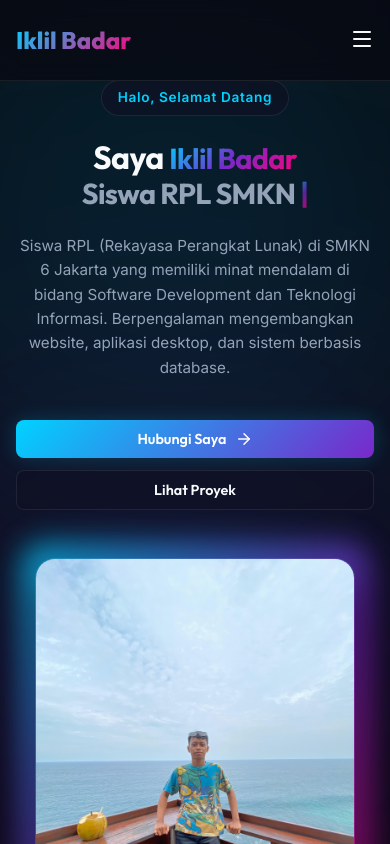
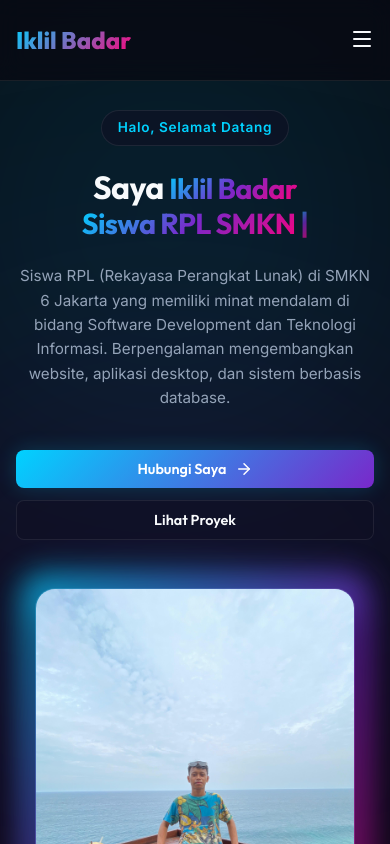
Before and after one commit to adayy-iklil/porto, a React (Vite) app: page / in a window 390 px wide. Shown: the top 844 px of the page. Built offline with nearby package versions, Linux system fonts and the light colour scheme.

Commit message:
feat: implement base styles and create hero and contact components

```diff
--- a/src/components/Contact.jsx
+++ b/src/components/Contact.jsx
@@ -38,6 +38,26 @@ const LinkedinIcon = ({ size = 24, className }) => (
   </svg>
 );
 
+const InstagramIcon = ({ size = 24, className }) => (
+  <svg
+    xmlns="http://www.w3.org/2000/svg"
+    width={size}
+    height={size}
+    viewBox="0 0 24 24"
+    fill="none"
+    stroke="currentColor"
+    strokeWidth="2"
+    strokeLinecap="round"
+    strokeLinejoin="round"
+    className={className}
+  >
+    <rect width="20" height="20" x="2" y="2" rx="5" ry="5" />
+    <path d="M16 11.37A4 4 0 1 1 12.63 8 4 4 0 0 1 16 11.37z" />
+    <line x1="17.5" x2="17.51" y1="6.5" y2="6.5" />
+  </svg>
+);
+
+
 
 export default function Contact() {
   const [formData, setFormData] = useState({
@@ -57,14 +77,35 @@ export default function Contact() {
   const handleSubmit = (e) => {
     e.preventDefault();
     setIsSubmitting(true);
-    // Simulate submission
-    setTimeout(() => {
+
+    fetch("https://formsubmit.co/ajax/iklilbadar.dev@gmail.com", {
+      method: "POST",
+      headers: {
+        'Content-Type': 'application/json',
+        'Accept': 'application/json'
+      },
+      body: JSON.stringify({
+        Nama: formData.name,
+        Email: formData.email,
+        Subjek: formData.subject,
+        Pesan: formData.message
+      })
+    })
+    .then(response => {
+      if (response.ok) {
+        setIsSubmitted(true);
+        setFormData({ name: '', email: '', subject: '', message: '' });
+        setTimeout(() => setIsSubmitted(false), 5000);
+      } else {
+        alert("Maaf, terjadi kesalahan saat mengirim pesan. Silakan coba lagi.");
+      }
+    })
+    .catch(error => {
+      alert("Terjadi kesalahan jaringan. Silakan periksa koneksi Anda.");
+    })
+    .finally(() => {
       setIsSubmitting(false);
-      setIsSubmitted(true);
-      setFormData({ name: '', email: '', subject: '', message: '' });
-      // Reset success message after 5 seconds
-      setTimeout(() => setIsSubmitted(false), 5000);
-    }, 1200);
+    });
   };
 
   return (
@@ -98,7 +139,7 @@ export default function Contact() {
               </div>
               <div className="contact-item-details">
                 <h4>Telepon / WhatsApp</h4>
-                <p>+62 812-3456-7890</p>
+                <p>+62 877-8239-0705</p>
               </div>
             </div>
 
@@ -108,21 +149,21 @@ export default function Contact() {
               </div>
               <div className="contact-item-details">
                 <h4>Lokasi</h4>
-                <p>SMKN 6 Jakarta, Kebayoran Baru, Jakarta Selatan</p>
+                <p>Pancoran, Jakarta Selatan</p>
               </div>
             </div>
 
             <div className="social-links-container" style={{ marginTop: '1rem' }}>
               <h4>Ikuti Saya</h4>
               <div className="social-links">
-                <a href="#" className="social-btn" aria-label="Github" onClick={(e) => e.preventDefault()}>
+                <a href="https://www.instagram.com/ikliladay/" className="social-btn" aria-label="Instagram" target="_blank" rel="noopener noreferrer">
+                  <InstagramIcon size={20} />
+                </a>
+                <a href="https://github.com/adayy-iklil" className="social-btn" aria-label="Github" target="_blank" rel="noopener noreferrer">
                   <GithubIcon size={20} />
                 </a>
-                <a href="#" className="social-btn" aria-label="LinkedIn" onClick={(e) => e.preventDefault()}>
+                <a href="https://www.linkedin.com/in/iklil-badar-4729a8422/" className="social-btn" aria-label="LinkedIn" target="_blank" rel="noopener noreferrer">
                   <LinkedinIcon size={20} />
-                </a>
-                <a href="#" className="social-btn" aria-label="WhatsApp" onClick={(e) => e.preventDefault()}>
-                  <MessageSquare size={20} />
                 </a>
               </div>
             </div>
--- a/src/components/Hero.jsx
+++ b/src/components/Hero.jsx
@@ -55,7 +55,7 @@ export default function Hero() {
             <span className="hero-tag">Halo, Selamat Datang</span>
             <h1 className="hero-title">
               Saya <span>Iklil Badar</span> <br />
-              <span style={{ fontSize: '2.5rem', background: 'none', WebkitTextFillColor: 'initial', color: 'var(--text-secondary)' }}>
+              <span className="hero-typing-text">
                 {currentText}
                 <span className="typing-cursor" style={{ color: 'var(--accent-blue)', animation: 'blink 0.7s infinite' }}>|</span>
               </span>
--- a/src/index.css
+++ b/src/index.css
@@ -230,6 +230,16 @@ h2 {
   -webkit-background-clip: text;
   -webkit-text-fill-color: transparent;
 }
+
+.hero-typing-text {
+  font-size: 2.5rem;
+  background: none;
+  -webkit-text-fill-color: initial;
+  color: var(--text-secondary);
+  display: inline-block;
+  line-height: 1.2;
+}
+
 
 .hero-desc {
   font-size: 1.1rem;
@@ -838,8 +848,18 @@ h2 {
     font-size: 2rem;
   }
 
+  .hero-section {
+    min-height: auto;
+    padding-top: 130px;
+    padding-bottom: 60px;
+  }
+
   .hero-title {
     font-size: 2.5rem;
+  }
+
+  .hero-typing-text {
+    font-size: 1.8rem;
   }
 
   .nav-links {
@@ -908,12 +928,21 @@ h2 {
     padding: 0 16px;
   }
 
+  .hero-section {
+    padding-top: 110px;
+    padding-bottom: 40px;
+  }
+
   .hero-title {
     font-size: 2rem;
   }
 
   .hero-title span {
     font-size: 1.8rem !important;
+  }
+
+  .hero-typing-text {
+    font-size: 1.4rem;
   }
 
   .hero-desc {
```
